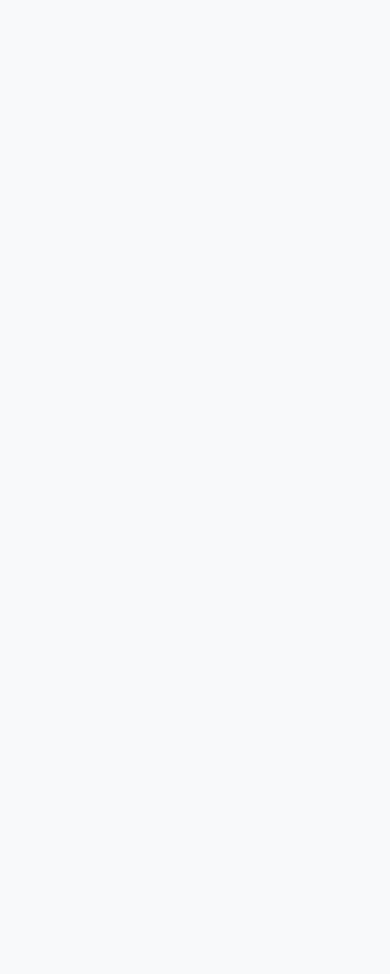
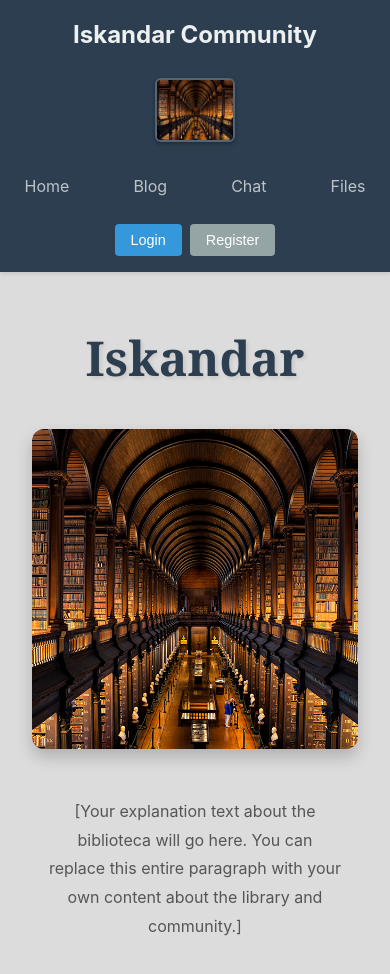
Before and after one commit to tervingo/iskandar-community-frontend, a React (Vite) app: page /home in a window 390 px wide. Before the commit this address had no page. Shown: the top 974 px of the page. Before the commit the page ends 844 px from the top, so only its background shows below. Built offline with nearby package versions, Linux system fonts and the light colour scheme.

Commit message:
Home page and fixed error with chat

```diff
--- a/src/App.css
+++ b/src/App.css
@@ -8,7 +8,7 @@ body {
   font-family: -apple-system, BlinkMacSystemFont, 'Segoe UI', 'Roboto', sans-serif;
   line-height: 1.6;
   color: #333;
-  background-color: #f8f9fa;
+  background-color: gainsboro;
 }
 
 .app {
@@ -129,6 +129,22 @@ body {
 .auth-buttons {
   display: flex;
   gap: 0.5rem;
+}
+
+/* Navigation Image */
+.header-nav-image {
+  display: flex;
+  align-items: center;
+  margin-left: 2rem;
+}
+
+.nav-image {
+  width: 130px;
+  height: 100px;
+  object-fit: cover;
+  border-radius: 6px;
+  box-shadow: 0 2px 4px rgba(0,0,0,0.3);
+  border: 2px solid rgba(255,255,255,0.2);
 }
 
 .header h1 {
@@ -543,6 +559,64 @@ body {
   box-shadow: 0 2px 4px rgba(0,0,0,0.1);
 }
 
+/* Home Page */
+.home-page {
+  display: flex;
+  justify-content: center;
+  align-items: flex-start;
+  min-height: calc(100vh - 200px);
+  padding: 3rem 2rem;
+}
+
+.home-content {
+  display: flex;
+  flex-direction: column;
+  align-items: center;
+  max-width: 800px;
+  width: 100%;
+}
+
+.home-title {
+  font-size: 5rem;
+  font-weight: bold;
+  color: #2c3e50;
+  margin-bottom: 3rem;
+  text-align: center;
+  font-family: 'Georgia', serif;
+  text-shadow: 2px 2px 4px rgba(0,0,0,0.1);
+}
+
+.home-image-container {
+  display: flex;
+  justify-content: center;
+  margin-bottom: 3rem;
+}
+
+.home-image {
+  width: 500px;
+  height: 400px;
+  object-fit: cover;
+  border-radius: 12px;
+  box-shadow: 0 8px 16px rgba(0,0,0,0.2);
+  transition: transform 0.3s ease;
+}
+
+.home-image:hover {
+  transform: scale(1.02);
+}
+
+.home-description {
+  max-width: 600px;
+  text-align: center;
+  line-height: 1.8;
+  color: #555;
+  font-size: 1.1rem;
+}
+
+.home-description p {
+  margin-bottom: 1.5rem;
+}
+
 /* Utility Classes */
 .loading {
   text-align: center;
@@ -576,10 +650,20 @@ body {
     padding: 1rem;
   }
 
-  .header {
+  .header-content {
     flex-direction: column;
     gap: 1rem;
-    align-items: stretch;
+    align-items: center;
+  }
+
+  .header-nav-image {
+    margin-left: 0;
+    margin: 0.5rem 0;
+  }
+
+  .nav-image {
+    width: 80px;
+    height: 64px;
   }
 
   .form-actions {
@@ -597,4 +681,25 @@ body {
   .username-form form {
     flex-direction: column;
   }
+
+  /* Home page responsive */
+  .home-page {
+    padding: 2rem 1rem;
+  }
+
+  .home-title {
+    font-size: 3rem;
+    margin-bottom: 2rem;
+  }
+
+  .home-image {
+    width: 100%;
+    max-width: 400px;
+    height: 320px;
+  }
+
+  .home-description {
+    font-size: 1rem;
+    padding: 0 1rem;
+  }
 }
--- a/src/App.tsx
+++ b/src/App.tsx
@@ -1,6 +1,7 @@
 import React, { useEffect } from 'react';
 import { BrowserRouter as Router, Routes, Route, Navigate } from 'react-router-dom';
 import Layout from './components/Layout/Layout';
+import Home from './components/Home/Home';
 import PostList from './components/Blog/PostList';
 import CreatePost from './components/Blog/CreatePost';
 import PostDetail from './components/Blog/PostDetail';
@@ -22,7 +23,8 @@ const App: React.FC = () => {
     <Router>
       <Routes>
         <Route path="/" element={<Layout />}>
-          <Route index element={<Navigate to="/blog" replace />} />
+          <Route index element={<Navigate to="/home" replace />} />
+          <Route path="/home" element={<Home />} />
           <Route path="/blog" element={<PostList />} />
           <Route
             path="/blog/create"
--- a/src/components/Chat/ChatRoom.tsx
+++ b/src/components/Chat/ChatRoom.tsx
@@ -19,12 +19,12 @@ const ChatRoom: React.FC = () => {
   const handleSendMessage = async (e: React.FormEvent) => {
     e.preventDefault();
 
-    if (!messageInput.trim() || !user?.username) {
+    if (!messageInput.trim() || !user?.name) {
       return;
     }
 
     await sendMessage({
-      username: user.username,
+      username: user.name,
       message: messageInput,
       message_type: 'text',
     });
@@ -58,7 +58,7 @@ const ChatRoom: React.FC = () => {
             {messages.map((message, index) => (
               <div
                 key={message.id || `message-${index}`}
-                className={`message ${message.username === user.username ? 'own' : 'other'}`}
+                className={`message ${message.username === user.name ? 'own' : 'other'}`}
               >
                 <div className="message-header">
                   <strong>{message.username}</strong>
--- /dev/null
+++ b/src/components/Home/Home.tsx
@@ -0,0 +1,39 @@
+import React from 'react';
+import bibliotecaImage from '../../assets/images/biblioteca.jpg';
+
+const Home: React.FC = () => {
+  return (
+    <div className="home-page">
+      <div className="home-content">
+        <h1 className="home-title">Iskandar</h1>
+
+        <div className="home-image-container">
+          <img
+            src={bibliotecaImage}
+            alt="Biblioteca"
+            className="home-image"
+          />
+        </div>
+
+        <div className="home-description">
+          {/*
+            Replace this placeholder text with your explanation about the library.
+            You can add multiple paragraphs by using multiple <p> tags.
+          */}
+          <p>
+            [Your explanation text about the biblioteca will go here. You can replace this entire
+            paragraph with your own content about the library and community.]
+          </p>
+
+          {/*
+            Example of how to add more paragraphs:
+            <p>Add another paragraph here if needed.</p>
+            <p>And another one here.</p>
+          */}
+        </div>
+      </div>
+    </div>
+  );
+};
+
+export default Home;
--- a/src/components/Layout/Header.tsx
+++ b/src/components/Layout/Header.tsx
@@ -2,6 +2,8 @@ import React, { useState } from 'react';
 import { Link } from 'react-router-dom';
 import { useAuthStore } from '../../stores/authStore';
 import AuthModal from '../Auth/AuthModal';
+import bibliotecaImage from '../../assets/images/biblioteca.jpg';
+
 
 const Header: React.FC = () => {
   const { user, isAuthenticated, isAdmin, logout } = useAuthStore();
@@ -30,7 +32,16 @@ const Header: React.FC = () => {
             <Link to="/">Iskandar Community</Link>
           </div>
 
+          <div className="header-nav-image">
+            <img
+              src={bibliotecaImage}
+              alt="Biblioteca"
+              className="nav-image"
+            />
+          </div>
+
           <nav className="nav">
+            <Link to="/home">Home</Link>
             <Link to="/blog">Blog</Link>
             <Link to="/chat">Chat</Link>
             <Link to="/files">Files</Link>
```
Also changed, not shown: src/assets/images/biblioteca.jpg (added).
